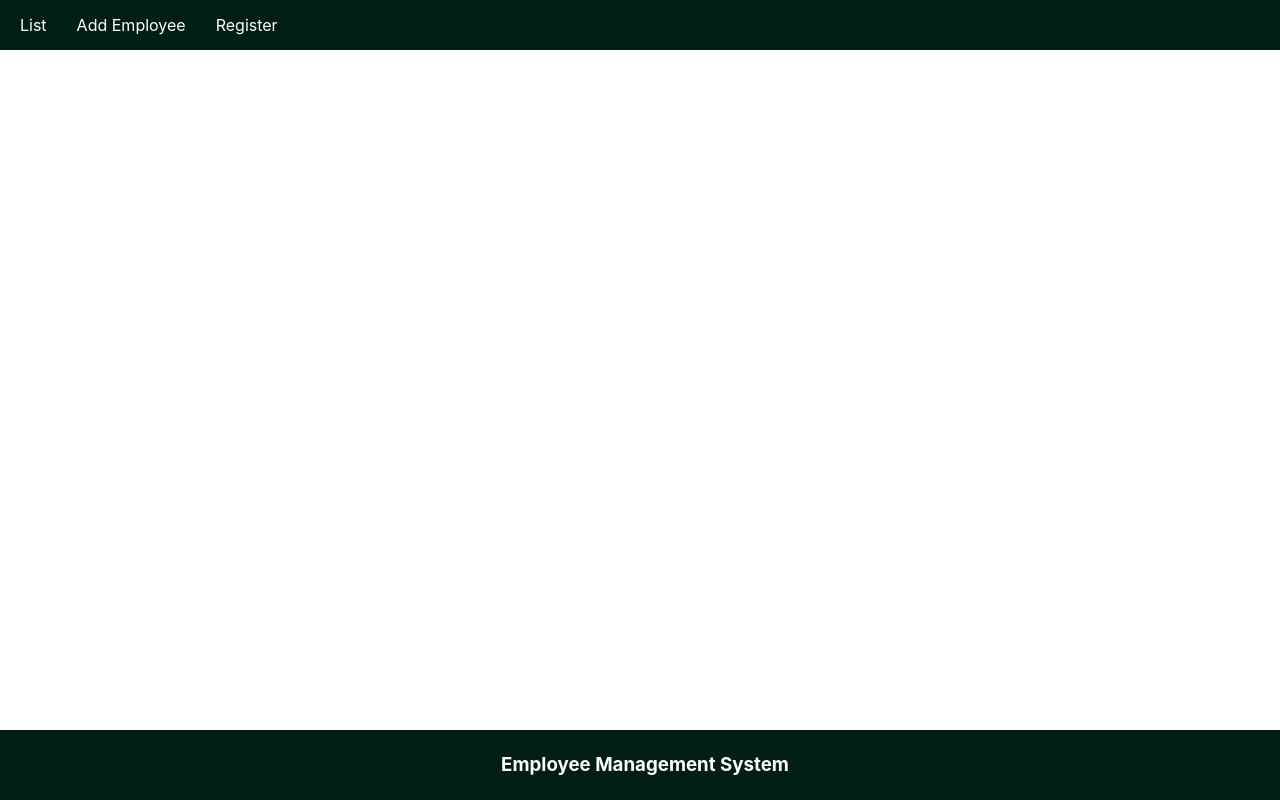
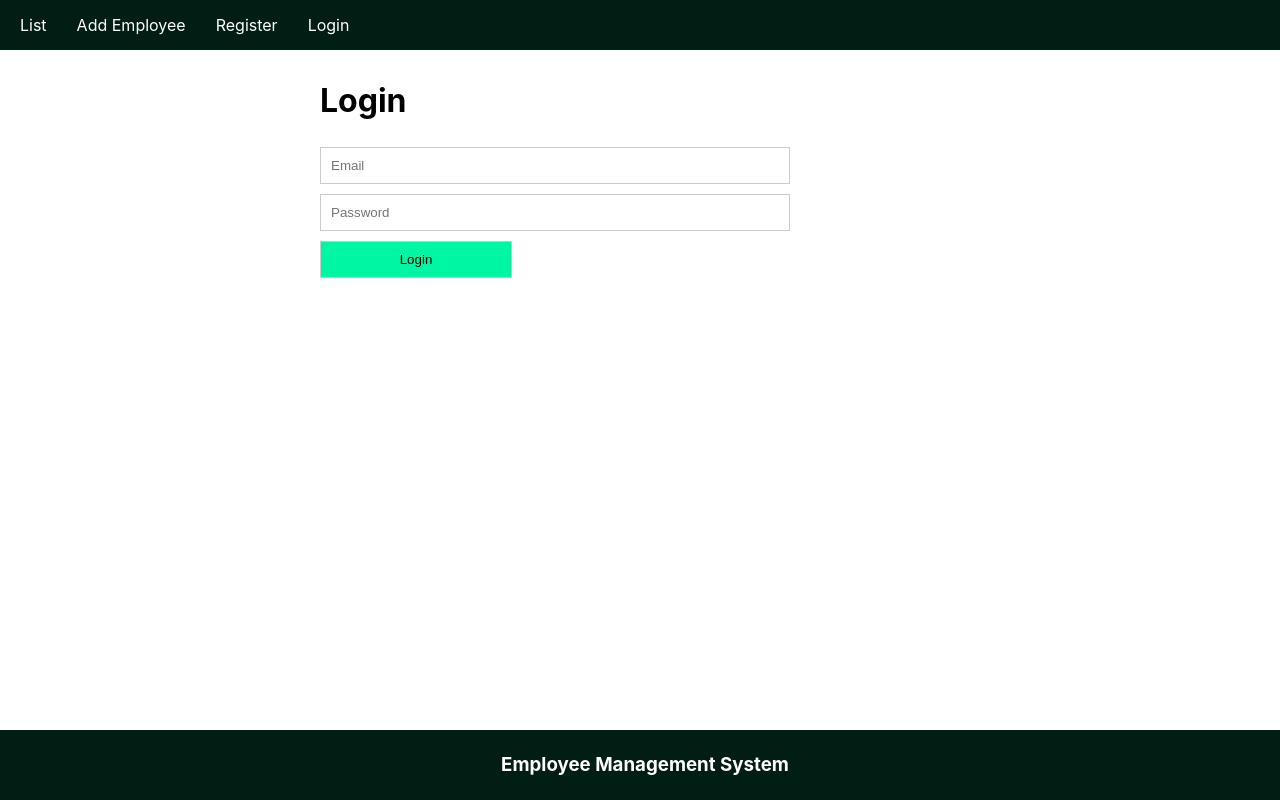
Before and after one commit to mesepith/node_react_employee_management, a React (Create React App) app in the folder react-front/: page /login in a window 1280 px wide. Built offline with nearby package versions, Linux system fonts and the light colour scheme.

Commit message:
login ui is created in react and post data to node

```diff
--- a/react-front/src/App.css
+++ b/react-front/src/App.css
@@ -29,14 +29,14 @@
   padding: 10px;
 }
 
-.signup .signelm{
+.parentz .signelm{
   width: 70%;
   padding: 10px;
   margin: 5px 0;
   border: 1px solid #ccc;
 }
 
-.signup .signupbtn{
+.parentz .actbtn{
   width: 30%;
   cursor: pointer;
   background-color: rgb(1, 246, 164);
--- a/react-front/src/App.js
+++ b/react-front/src/App.js
@@ -4,6 +4,7 @@ import Nav from './components/Nav'
 import { BrowserRouter, Routes, Route} from 'react-router-dom'
 import Footer from './components/Footer';
 import SignUp from './components/SignUp';
+import Login from './components/Login';
 
 //import PrivateRoute from PrivateComponent
 import PrivateRoute from './components/PrivateComponent';
@@ -23,6 +24,7 @@ function App() {
           </Route>
 
           <Route path="/signup" element={<SignUp />} />
+          <Route path="/login" element={<Login />} />
         </Routes>
 
       </BrowserRouter>
--- /dev/null
+++ b/react-front/src/components/Login.js
@@ -0,0 +1,53 @@
+//import react
+import React,{useState} from 'react';
+
+const DOMAIN = 'http://dev1.switchme.in:5000';
+
+//create Login function with email and password as input
+const Login = () => {
+
+    const [email, setEmail] = useState('');
+    const [password, setPassword] = useState('');
+
+    //create LoginCreds function to post data to node server
+    const LoginCreds = async (e) => {
+        e.preventDefault();
+        //post data to node server using fetch api and async await method and store data in local storage
+        const res = await fetch(`${DOMAIN}/api/login`, {
+            method: 'POST',
+            headers: {
+                'Content-Type': 'application/json'
+            },
+            body: JSON.stringify({
+                email,
+                password
+            })
+        });
+        const data = await res.json();
+        console.log('data: ', data);
+
+        //if data has error key then display error message
+        if(data.error){ alert(data.error); return false};
+
+        if(data._id){
+            localStorage.setItem('user', JSON.stringify(data));
+            window.location.href = '/';
+        }
+    }
+
+
+
+
+    return (
+        <div className='parentz'>
+            <h1>Login</h1>
+            <form>
+                <input type="email" className='signelm' placeholder="Email" onChange={(e)=>setEmail(e.target.value)} value={email} />
+                <input type="password" className='signelm' placeholder="Password" onChange={(e)=>setPassword(e.target.value)} value={password} />
+                <button onClick={LoginCreds} className='signelm actbtn' type="submit">Login</button>
+            </form>
+        </div>
+    )
+}
+
+export default Login;
--- a/react-front/src/components/Nav.js
+++ b/react-front/src/components/Nav.js
@@ -25,6 +25,7 @@ const Nav = () => {
                 <li>
                     {!user ? <Link to="/signup">Register</Link> : <Link onClick={logout} to="/signup">Logout</Link>}
                 </li>
+                <li><Link to="/login">Login</Link></li>
             </ul>
         </div>
     )
--- a/react-front/src/components/SignUp.js
+++ b/react-front/src/components/SignUp.js
@@ -60,7 +60,7 @@ const SignUp = () => {
             <input value={name} onChange={(e)=>setName(e.target.value)} className='signelm' type="text" name="name" placeholder='Your Name' />
             <input value={email} onChange={(e)=>setEmail(e.target.value)} className='signelm' type="email" name="email" placeholder='Your Email' />
             <input value={password} onChange={(e)=>setPassword(e.target.value)} className='signelm' type="password" name="password" placeholder='Your Password' />
-            <button onClick={getData} className='signelm signupbtn' type="button">Submit</button>
+            <button onClick={getData} className='signelm actbtn' type="button">Submit</button>
         </div>
     )
 }
```
